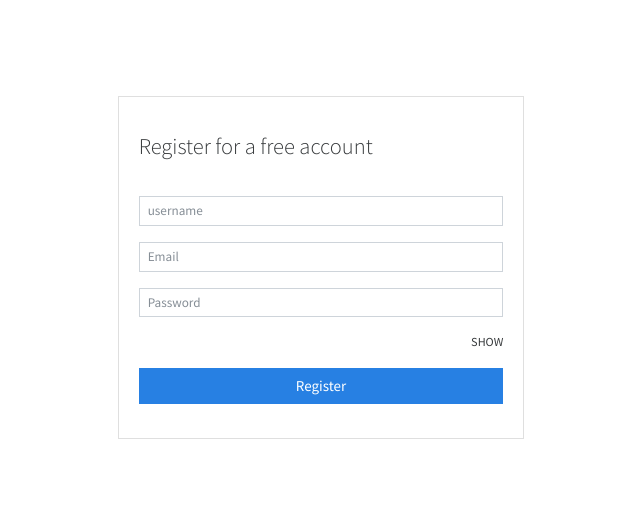
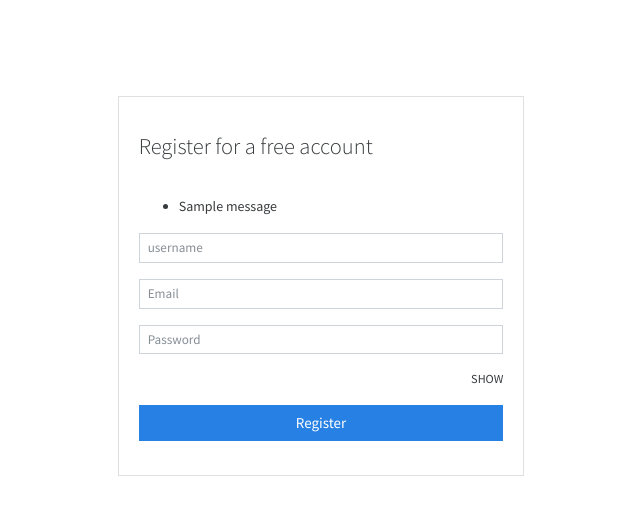
Before and after one commit to Mukhammadkodir27/Money-Manager-Django, a Django app: page /authentication/register in a window 1280 px wide. Shown: the top 515 px of the page, without its empty margins (319-959 px from the left). Run offline with Django 5.2, Linux system fonts and the light colour scheme; tables that the repository leaves empty hold one stand-in row (values such as "Sample post"); one stand-in notice (Sample message) is shown; some libraries are stand-ins or nearby versions.

Commit message:
Message Alerts Continue...

```diff
--- a/authentication/views.py
+++ b/authentication/views.py
@@ -4,6 +4,7 @@ import json
 from django.http import JsonResponse
 from django.contrib.auth.models import User
 from validate_email import validate_email
+from django.contrib import messages
 
 
 class EmailValidationView(View):
@@ -32,3 +33,9 @@ class UsernameValidationView(View):
 class RegistrationView(View):
     def get(self, request):
         return render(request, "authentication/register.html")
+
+    def post(self, request):
+
+        messages.success(request, "Success Whatsapp")
+
+        return render(request, "authentication/register.html")
--- a/templates/authentication/register.html
+++ b/templates/authentication/register.html
@@ -9,7 +9,9 @@
           <h4>Register for a free account</h4>
         </div>
 <!-- ------------------------------------------------------------------------------------------------------ -->
-        <form action="" method="post">
+       <form action="{% url "register" %}" method="post">
+        {% csrf_token %}
+        {% include "partials/_messages.html" %}
           <div class="form-group">
             <input
               type="text"
--- /dev/null
+++ b/templates/partials/_messages.html
@@ -0,0 +1,9 @@
+{% if messages %}
+    <ul class="messages">
+        {% for message in messages %}
+        <li{% if message.tags %} class="{{ message.tags }}"{% endif %}>
+            {{ message }}
+        </li>
+        {% endfor %}
+    </ul>
+{% endif %}
```
